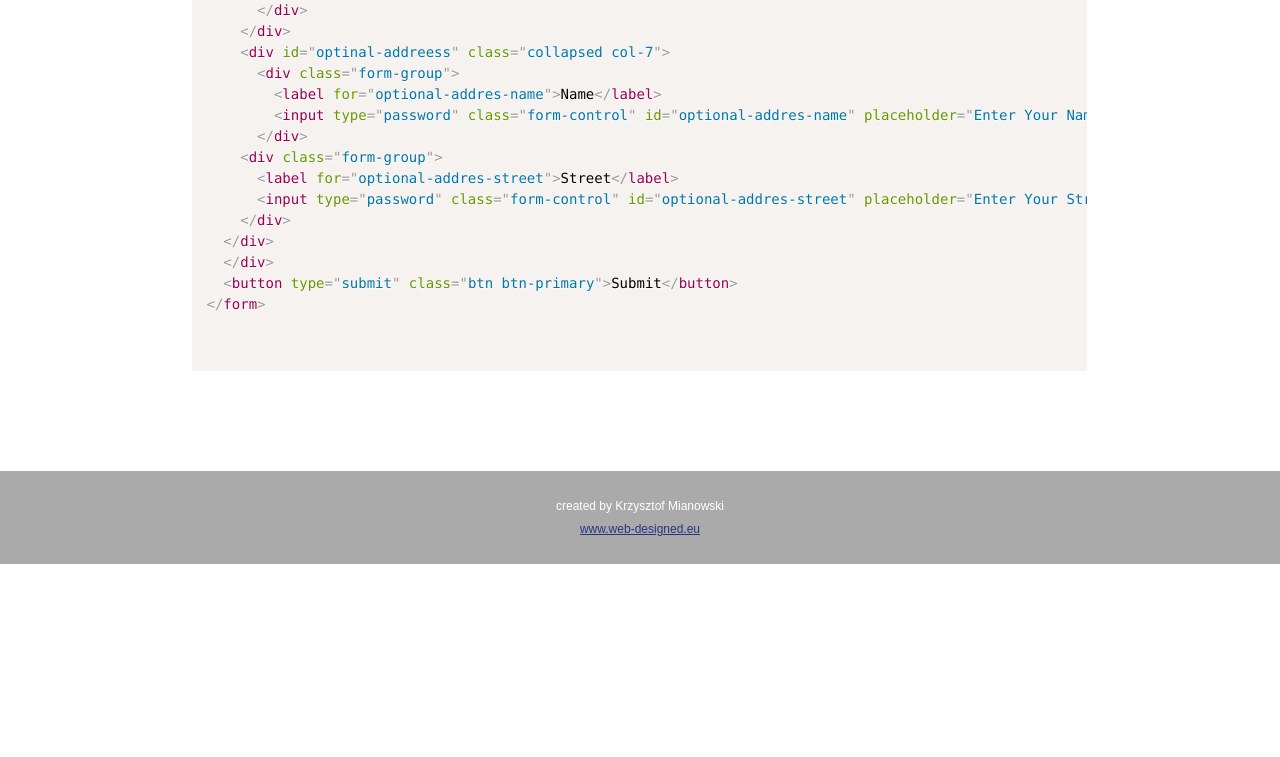
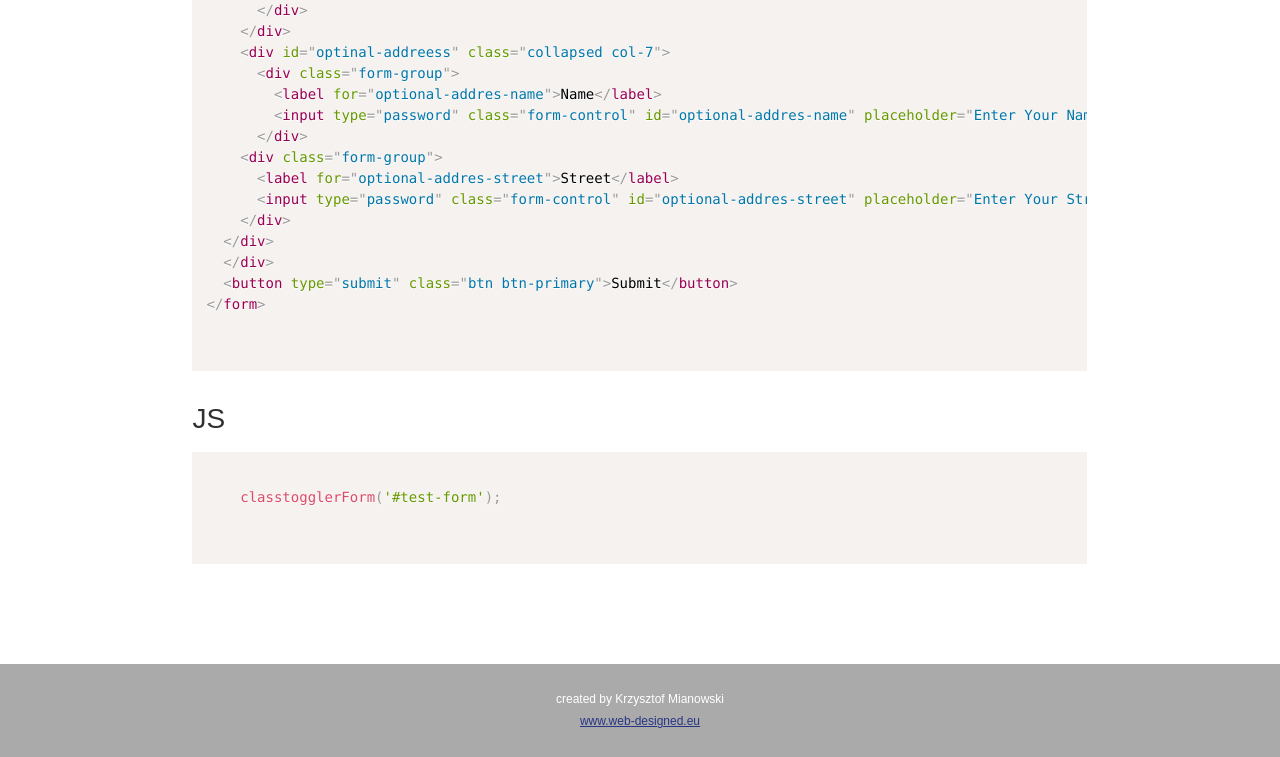
Before and after one commit to web-designed/classtoggler, a plain HTML site: page demo.html in a window 1280 px wide. Shown: the part 7806-8563 px from the top of the page. Before the commit the page ends 8370 px from the top, so only its background shows below. Drawn offline with Linux system fonts and the light colour scheme.

Commit message:
adjustments

```diff
--- a/demo.html
+++ b/demo.html
@@ -396,6 +396,12 @@
 &lt;/form&gt;
 							</code>
 						</pre>
+						<h3 class="mb-3 pt-4">JS</h3>
+						<pre>
+							<code class="language-javascript">
+	classtogglerForm('#test-form');
+							</code>
+						</pre>
 					</section>
 				</div>
 			</div>
```
Also changed, not shown: 1 other file.
